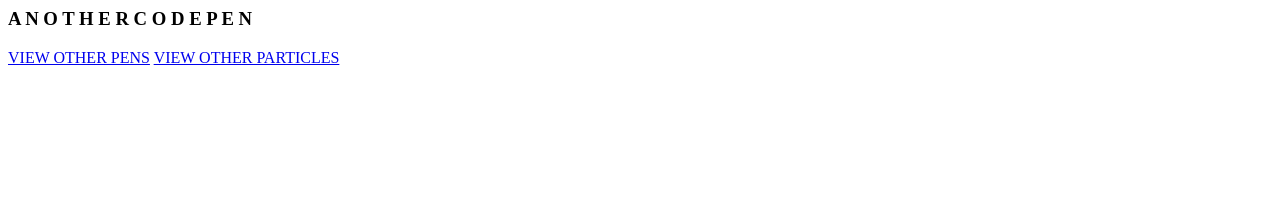
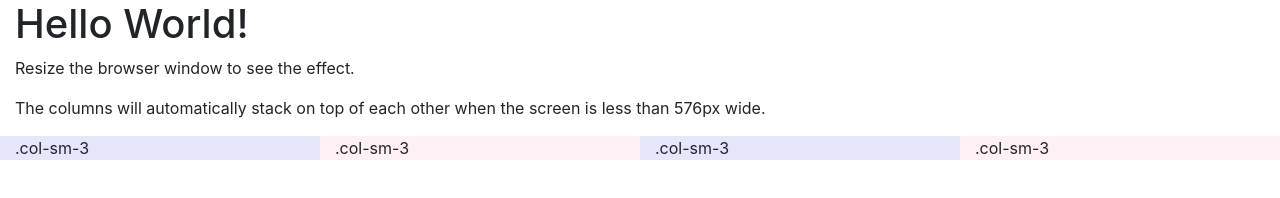
Before and after one commit to aomza12zaa/aomza12zaa.github.io, a plain HTML site: page index.html in a window 1280 px wide. Drawn offline with nearby package versions, Linux system fonts and the light colour scheme.

Commit message:
Update index.html

```diff
--- a/index.html
+++ b/index.html
@@ -1,9 +1,27 @@
-<html>
-  <div class="title">
-    <h3>A N O T H E R <strong>C O D E P E N</strong></h3>
+<!DOCTYPE html>
+<html lang="en">
+<head>
+  <title>Bootstrap Example</title>
+  <meta charset="utf-8">
+  <meta name="viewport" content="width=device-width, initial-scale=1">
+  <link rel="stylesheet" href="https://maxcdn.bootstrapcdn.com/bootstrap/4.1.3/css/bootstrap.min.css">
+  <script src="https://ajax.googleapis.com/ajax/libs/jquery/3.3.1/jquery.min.js"></script>
+  <script src="https://cdnjs.cloudflare.com/ajax/libs/popper.js/1.14.3/umd/popper.min.js"></script>
+  <script src="https://maxcdn.bootstrapcdn.com/bootstrap/4.1.3/js/bootstrap.min.js"></script>
+</head>
+<body>
+
+<div class="container-fluid">
+  <h1>Hello World!</h1>
+  <p>Resize the browser window to see the effect.</p>
+  <p>The columns will automatically stack on top of each other when the screen is less than 576px wide.</p>
+  <div class="row">
+    <div class="col-sm-3" style="background-color:lavender;">.col-sm-3</div>
+    <div class="col-sm-3" style="background-color:lavenderblush;">.col-sm-3</div>
+    <div class="col-sm-3" style="background-color:lavender;">.col-sm-3</div>
+    <div class="col-sm-3" style="background-color:lavenderblush;">.col-sm-3</div>
   </div>
-  <div class="more-pens">
-    <a target="_blank" href="https://codepen.io/plasm/" class="white-mode">VIEW OTHER PENS</a>
-    <a target="_blank" href="https://codepen.io/collection/nZpPbz/" class="white-mode">VIEW OTHER PARTICLES</a>
-  </div>
+</div>
+
+</body>
 </html>
```
